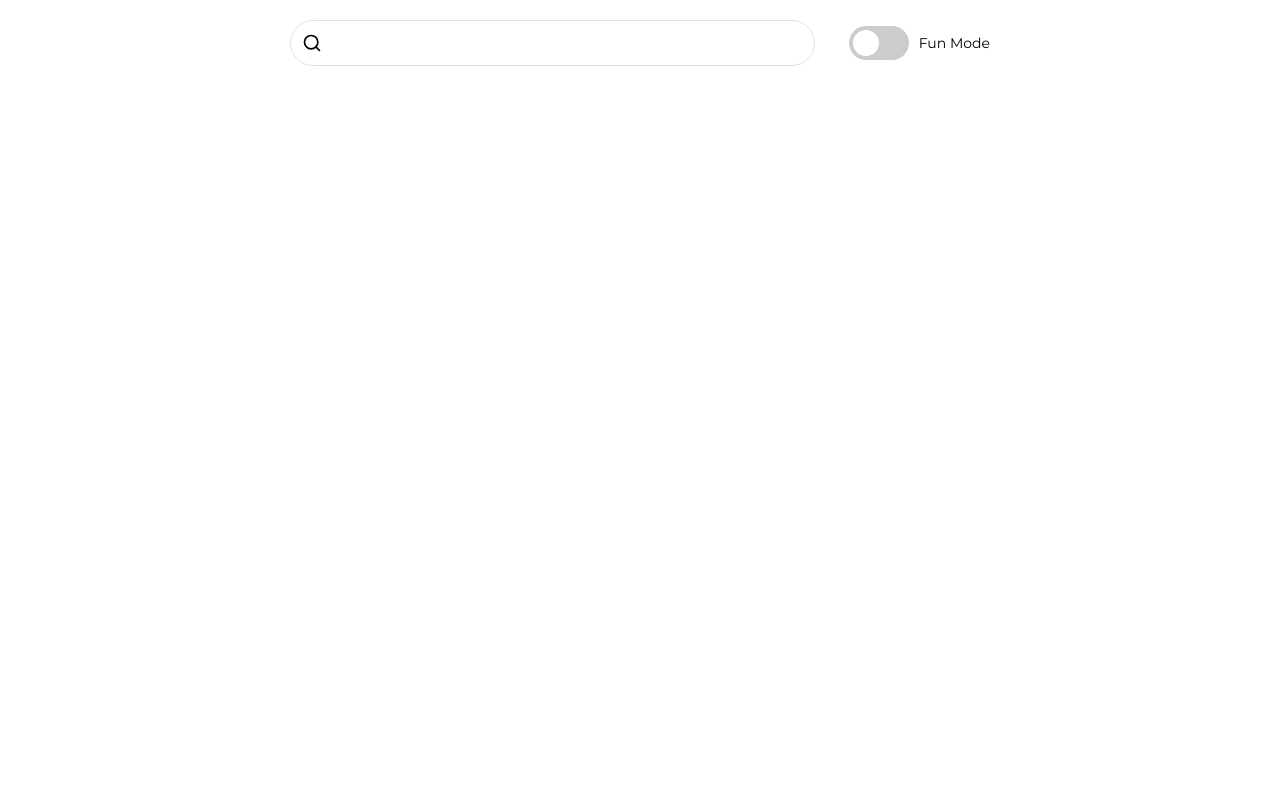
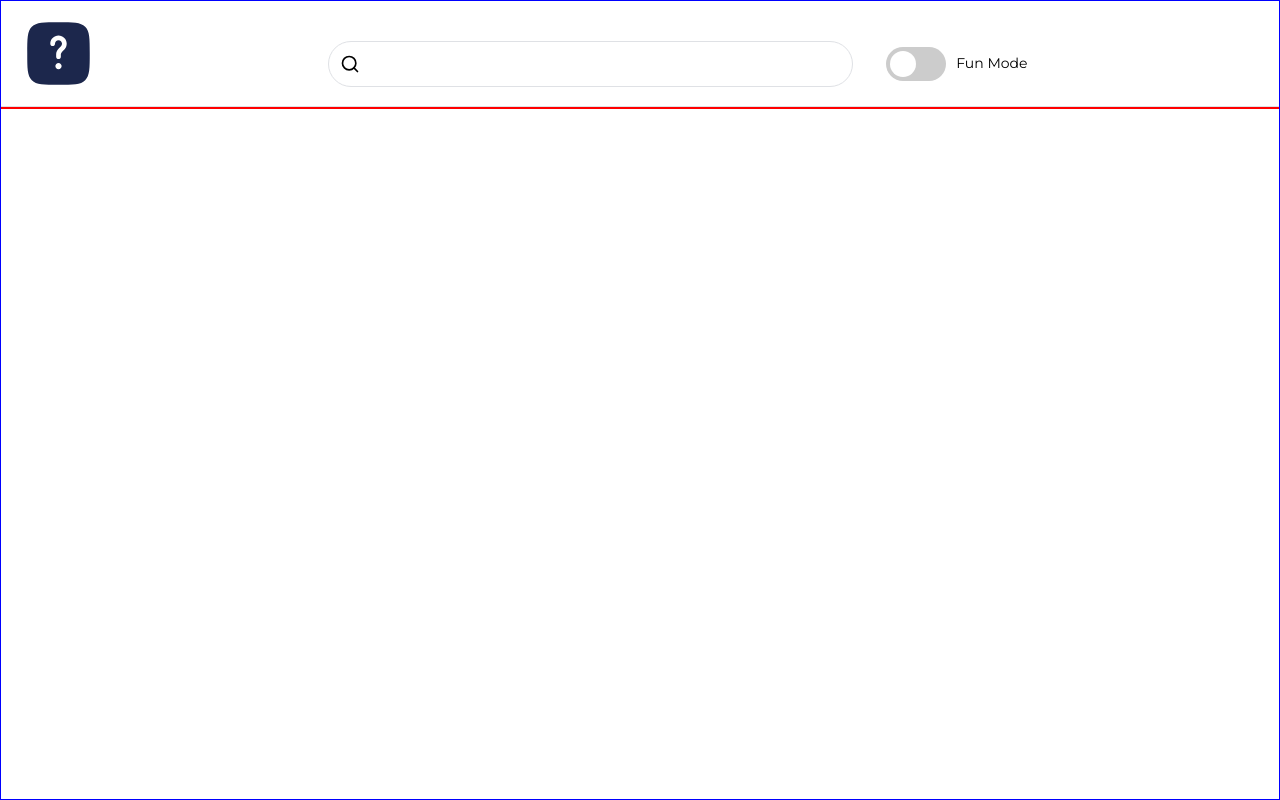
Before and after one commit to asingh714/quikipedia, a React (Vite) app in the folder client/: page /search in a window 1280 px wide. Built offline with nearby package versions, Linux system fonts and the light colour scheme.

Commit message:
added styles to search bar along with ability to click, tabe and select suggestions from search bar dropdown

```diff
--- a/client/src/Components/SearchBar/SearchBar.css
+++ b/client/src/Components/SearchBar/SearchBar.css
@@ -25,6 +25,9 @@
 .suggestion-item {
   padding: 10px 20px;
   cursor: pointer;
+}
+.suggestion-item-focused {
+  background-color: #dfe1e5;
 }
 
 .suggestion-item:not(:last-child) {
--- a/client/src/Components/SearchBar/SearchBar.jsx
+++ b/client/src/Components/SearchBar/SearchBar.jsx
@@ -9,19 +9,19 @@ import { useAppContext } from "../../utils/AppContext";
 
 const SearchBar = () => {
   const {
-    searchTerm,
     setSearchTerm,
     mode,
     setMode,
     setIsRandom,
     suggestions,
     setSuggestions,
+    inputValue,
+    setInputValue,
   } = useAppContext();
-  const [inputValue, setInputValue] = useState(searchTerm);
   const [isInputFocused, setIsInputFocused] = useState(false);
   const suggestionsRef = useRef(null);
   const navigate = useNavigate();
-
+  const [focusedSuggestionIndex, setFocusedSuggestionIndex] = useState(-1);
   const debouncedSearchTerm = useDebounce(inputValue, 500);
 
   useEffect(() => {
@@ -62,6 +62,10 @@ const SearchBar = () => {
     };
   }, [setSuggestions]);
 
+  useEffect(() => {
+    setFocusedSuggestionIndex(-1);
+  }, [suggestions]);
+
   const handleInputChange = (e) => {
     setInputValue(e.target.value);
   };
@@ -74,20 +78,26 @@ const SearchBar = () => {
     setSearchTerm(inputValue);
     setIsRandom(false);
     setSuggestions([]);
-
     navigate("/search");
   };
   const handleInputFocus = () => {
     setIsInputFocused(true);
   };
 
-  const handleInputBlur = () => {
-    setIsInputFocused(false);
-  };
+  // const handleInputBlur = () => {
+  //   setIsInputFocused(false);
+  // };
 
   const handleKeyPress = (e) => {
     if (e.key === "Enter") {
       handleSubmitSearch();
+    } else if (e.key === "Tab" && suggestions.length > 0) {
+      e.preventDefault();
+      const nextIndex = (focusedSuggestionIndex + 1) % suggestions.length;
+      setFocusedSuggestionIndex(nextIndex);
+      setInputValue(suggestions[nextIndex]);
+    } else if (e.key === "Escape") {
+      setSuggestions([]);
     }
   };
 
@@ -95,8 +105,8 @@ const SearchBar = () => {
     setIsRandom(false);
     setInputValue(suggestion);
     setSearchTerm(suggestion);
+    navigate("/search");
     setSuggestions([]);
-    navigate("/search");
   };
 
   return (
@@ -107,7 +117,7 @@ const SearchBar = () => {
         value={inputValue}
         onChange={handleInputChange}
         onFocus={handleInputFocus}
-        onBlur={handleInputBlur}
+        // onBlur={handleInputBlur}
         onKeyDown={handleKeyPress}
       />
       {suggestions.length > 0 && (
@@ -115,7 +125,11 @@ const SearchBar = () => {
           {suggestions.map((suggestion, index) => (
             <li
               key={index}
-              className="suggestion-item"
+              className={`suggestion-item ${
+                index === focusedSuggestionIndex
+                  ? "suggestion-item-focused"
+                  : ""
+              }`}
               onClick={() => handleSelectedSearch(suggestion)}
             >
               {suggestion}
--- a/client/src/Pages/Home/Home.jsx
+++ b/client/src/Pages/Home/Home.jsx
@@ -5,12 +5,14 @@ import { useAppContext } from "../../utils/AppContext";
 import "./Home.css";
 
 const Home = () => {
-  const { setSearchTerm, setIsRandom } = useAppContext();
+  const { setSearchTerm, setIsRandom, inputValue } = useAppContext();
   const navigate = useNavigate();
 
   const handleSearch = (e) => {
+    console.log(inputValue);
     e.preventDefault();
     setIsRandom(false);
+    setSearchTerm(inputValue);
     navigate("/search");
   };
 
--- a/client/src/Pages/Search/Search.css
+++ b/client/src/Pages/Search/Search.css
@@ -1,4 +1,26 @@
 .search-page-container {
   display: flex;
   flex-direction: column;
+  border: 1px solid blue;
+  min-height: 100vh;
 }
+
+.nav-container {
+  display: flex;
+  border-bottom: 1px solid #dfe1e5;
+  padding: 1.5rem 2rem;
+}
+
+img {
+  height: 7.5rem;
+  width: 7.5rem;
+}
+
+.search-result {
+  display: flex;
+  flex-direction: column;
+  align-items: center;
+  justify-content: center;
+  border: 1px solid red;
+  height: 100%;
+}
--- a/client/src/Pages/Search/Search.jsx
+++ b/client/src/Pages/Search/Search.jsx
@@ -2,12 +2,13 @@ import { useQuery } from "@tanstack/react-query";
 
 import newRequest from "../../utils/newRequest";
 import { useAppContext } from "../../utils/AppContext";
+import SearchBar from "../../Components/SearchBar/SearchBar";
+import SearchIcon from "../../assets/question.svg";
 import "./Search.css";
-import SearchBar from "../../Components/SearchBar/SearchBar";
 
 const Search = () => {
   const { searchTerm, mode, isRandom } = useAppContext();
-
+  console.log("searchTerm", searchTerm);
   const { data, isError, error, isLoading } = useQuery({
     queryKey: ["summary", searchTerm, mode, isRandom],
     queryFn: () =>
@@ -29,10 +30,13 @@ const Search = () => {
 
   return (
     <div className="search-page-container">
-      <SearchBar />
+      <nav className="nav-container">
+        <img src={SearchIcon} alt="" />
+        <SearchBar />
+      </nav>
       <div className="search-result">
+        {data?.data?.imageUrl && <img src={data.data.imageUrl} alt="Summary" />}
         {data?.data?.summary && <p>{data.data.summary}</p>}
-        {data?.data?.imageUrl && <img src={data.data.imageUrl} alt="Summary" />}
       </div>
     </div>
   );
--- a/client/src/hooks/useDebounce.js
+++ b/client/src/hooks/useDebounce.js
@@ -2,9 +2,6 @@ import { useState, useEffect } from "react";
 
 export function useDebounce(value, delay) {
   const [debouncedValue, setDebouncedValue] = useState(value);
-  console.log("DEBOUNCE");
-
-
   useEffect(() => {
     const handler = setTimeout(() => {
       setDebouncedValue(value);
--- a/client/src/utils/AppContext.jsx
+++ b/client/src/utils/AppContext.jsx
@@ -10,6 +10,7 @@ export const AppProvider = ({ children }) => {
   const [mode, setMode] = useState("normal");
   const [isRandom, setIsRandom] = useState(false);
   const [suggestions, setSuggestions] = useState([]);
+  const [inputValue, setInputValue] = useState(searchTerm);
 
   return (
     <AppContext.Provider
@@ -22,6 +23,8 @@ export const AppProvider = ({ children }) => {
         setIsRandom,
         suggestions,
         setSuggestions,
+        inputValue,
+        setInputValue,
       }}
     >
       {children}
```
